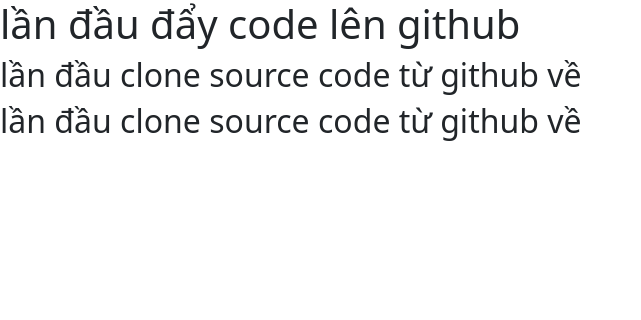
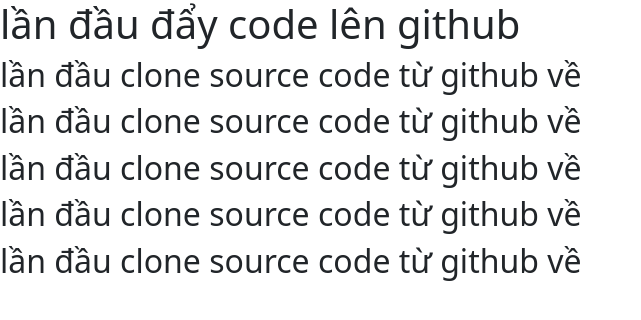
Before and after one commit to daotienluc/BC76_DemoGit, a plain HTML site: page index.html in a window 1280 px wide. Shown: the whole page, without its empty margins (0-641 px from the left). Drawn offline with nearby package versions, Linux system fonts and the light colour scheme.

Commit message:
Update thêm 3 thẻ h2

```diff
--- a/index.html
+++ b/index.html
@@ -23,6 +23,9 @@
       <h1>lần đầu đẩy code lên github</h1>
       <h2>lần đầu clone source code từ github về</h2>
       <h2>lần đầu clone source code từ github về</h2>
+      <h2>lần đầu clone source code từ github về</h2>
+      <h2>lần đầu clone source code từ github về</h2>
+      <h2>lần đầu clone source code từ github về</h2>
 
     </header>
     <main></main>
```
